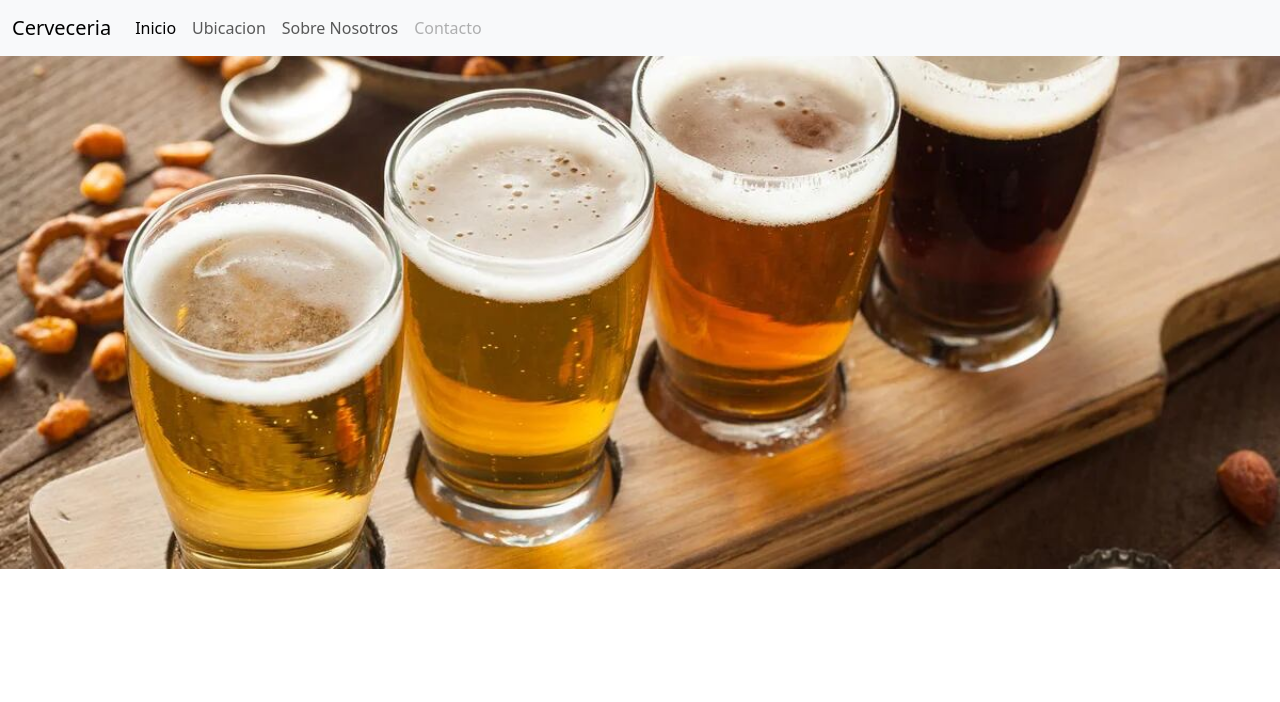
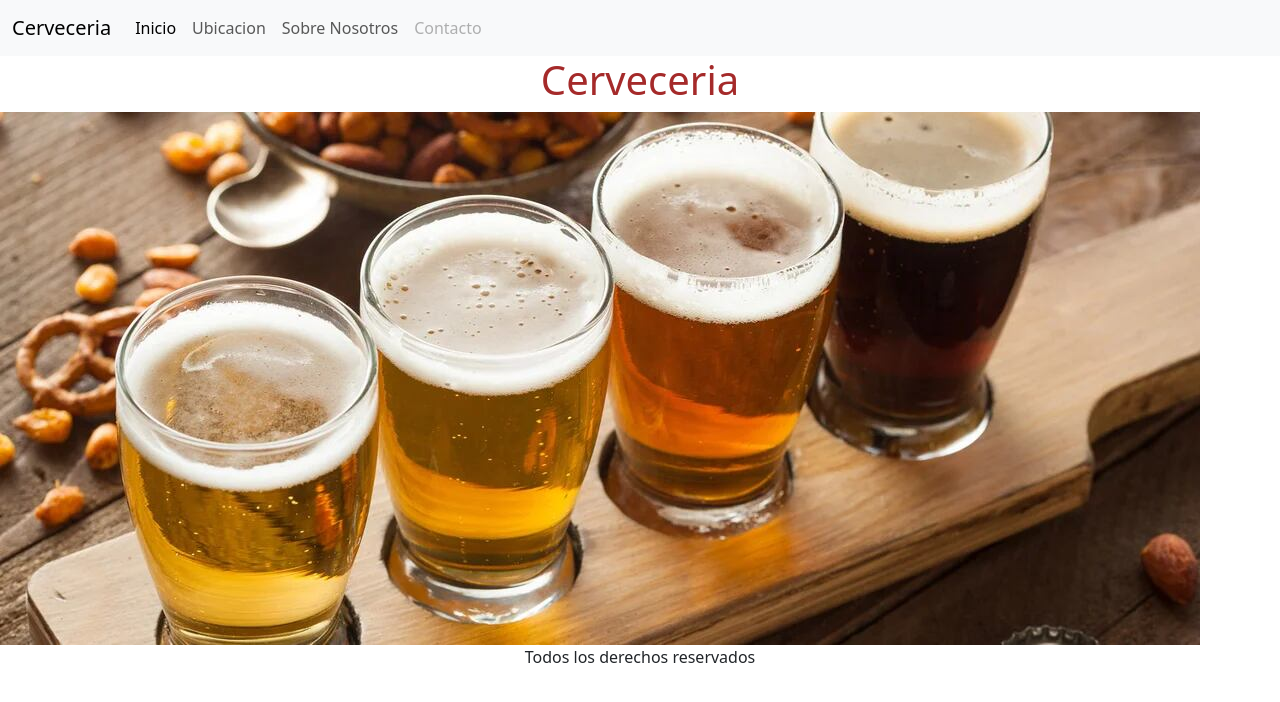
Before and after one commit to GianCarbonetta/Cerveceria, a plain HTML site: page index.html in a window 1280 px wide. Drawn offline with nearby package versions, Linux system fonts and the light colour scheme.

Commit message:
Actualizado

```diff
--- a/index.html
+++ b/index.html
@@ -8,7 +8,28 @@
     <title>Parte 1</title>
 </head>
 <body>
+<style>
 
+  .home{
+color: brown;
+text-align: center;
+font-size: 25px;
+  }
+
+  .home :hover
+  {
+    font-size: 40px;
+    color: rgba(47, 207, 15, 0.89);
+  }
+
+  footer{
+    text-align: center;
+
+
+  }
+
+
+</style>
 
     <nav class="navbar navbar-expand-lg bg-body-tertiary">
         <div class="container-fluid">
@@ -35,10 +56,16 @@
         </div>
       </nav>
 
+<div class="home">
+  <h1>Cerveceria</h1>
+    </div>
 
-    <div class="fotos">
+    <div class="foto">
+      <img src="/assets/img/cerveza-1920-2.jpg" alt="">
+    </div>
+    <footer>
+    Todos los derechos reservados
 
-
-    </div>
+    </footer>
 </body>
 </html>
--- a/style/style.css
+++ b/style/style.css
@@ -1,6 +1,19 @@
-body {
-    background-image: url('/assets/img/cerveza-1920-2.jpg');
-    background-repeat: no-repeat;
-    background-size: cover;
-background-color: rgb(47, 192, 103);
+
+
+  .home{
+color: brown;
+text-align: center;
+font-size: 25px;
   }
+
+  .home :hover
+  {
+    font-size: 30px;
+    color: rgba(105, 26, 26, 0.089);
+  }
+
+  footer{
+    text-align: center;
+
+
+  }
```
